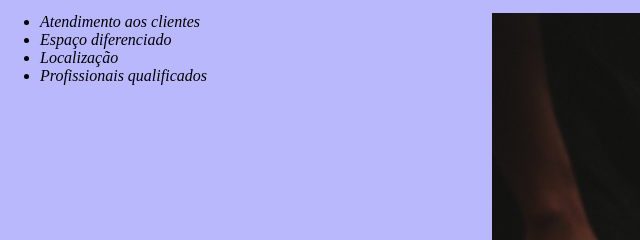
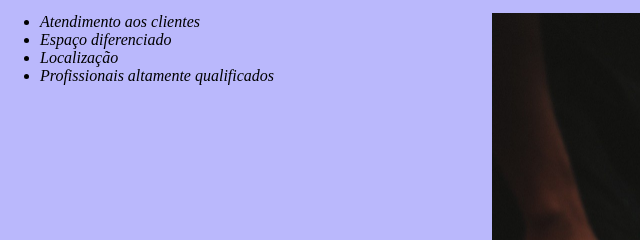
Before and after one commit to duplaDOG/barbearia_DOG, a plain HTML site: page index.html in a window 1280 px wide. Shown: the part 790-1030 px from the top of the page, 0-640 px from the left. Drawn offline with Linux system fonts and the light colour scheme.

Commit message:
testar subida

```diff
--- a/index.html
+++ b/index.html
@@ -44,7 +44,7 @@
             <li class="itens">Atendimento aos clientes</li>
             <li class="itens">Espaço diferenciado</li>
             <li class="itens">Localização</li>
-            <li class="itens">Profissionais qualificados</li>
+            <li class="itens">Profissionais altamente qualificados</li>
 
         </ul>
 
```
